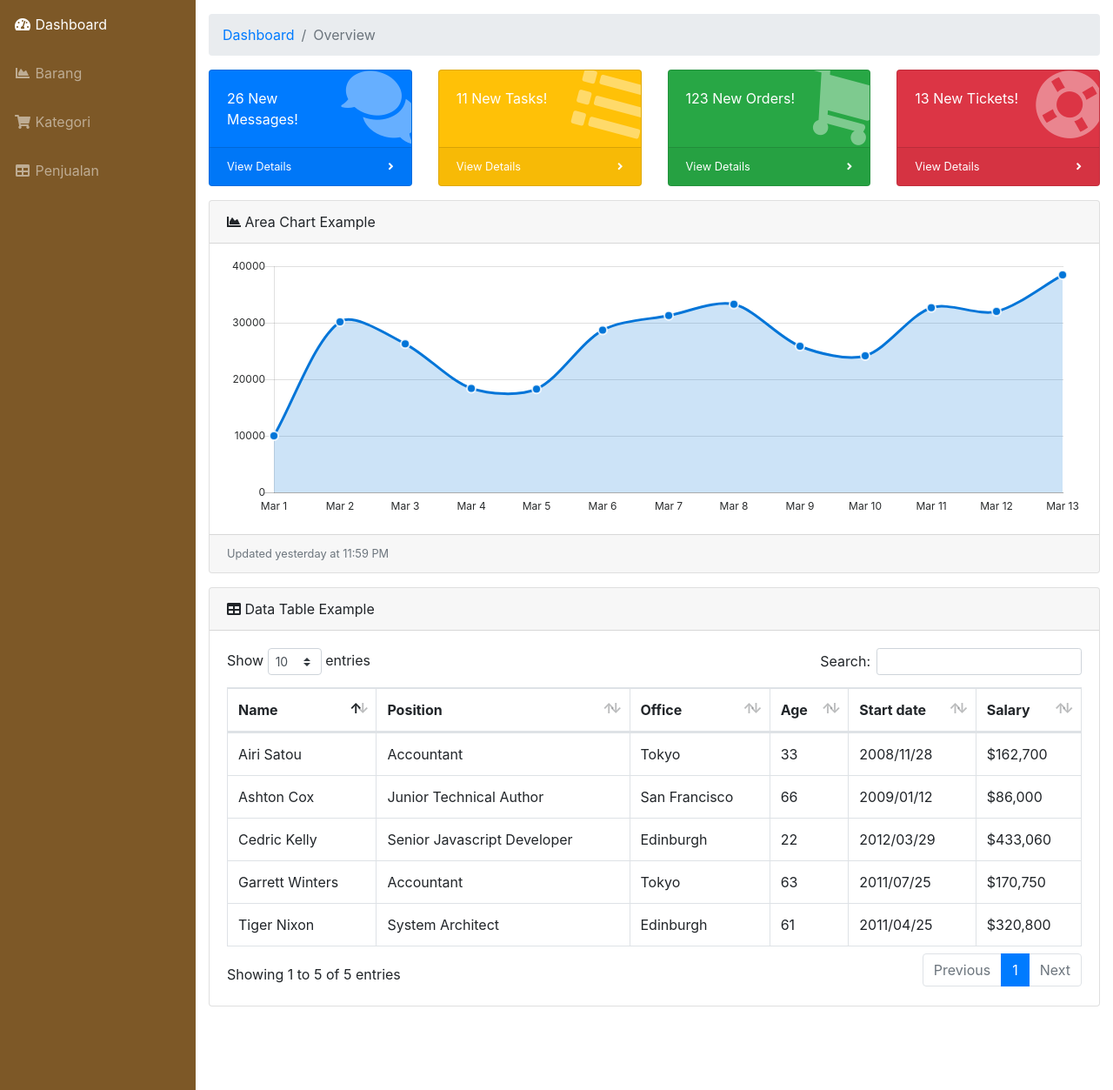
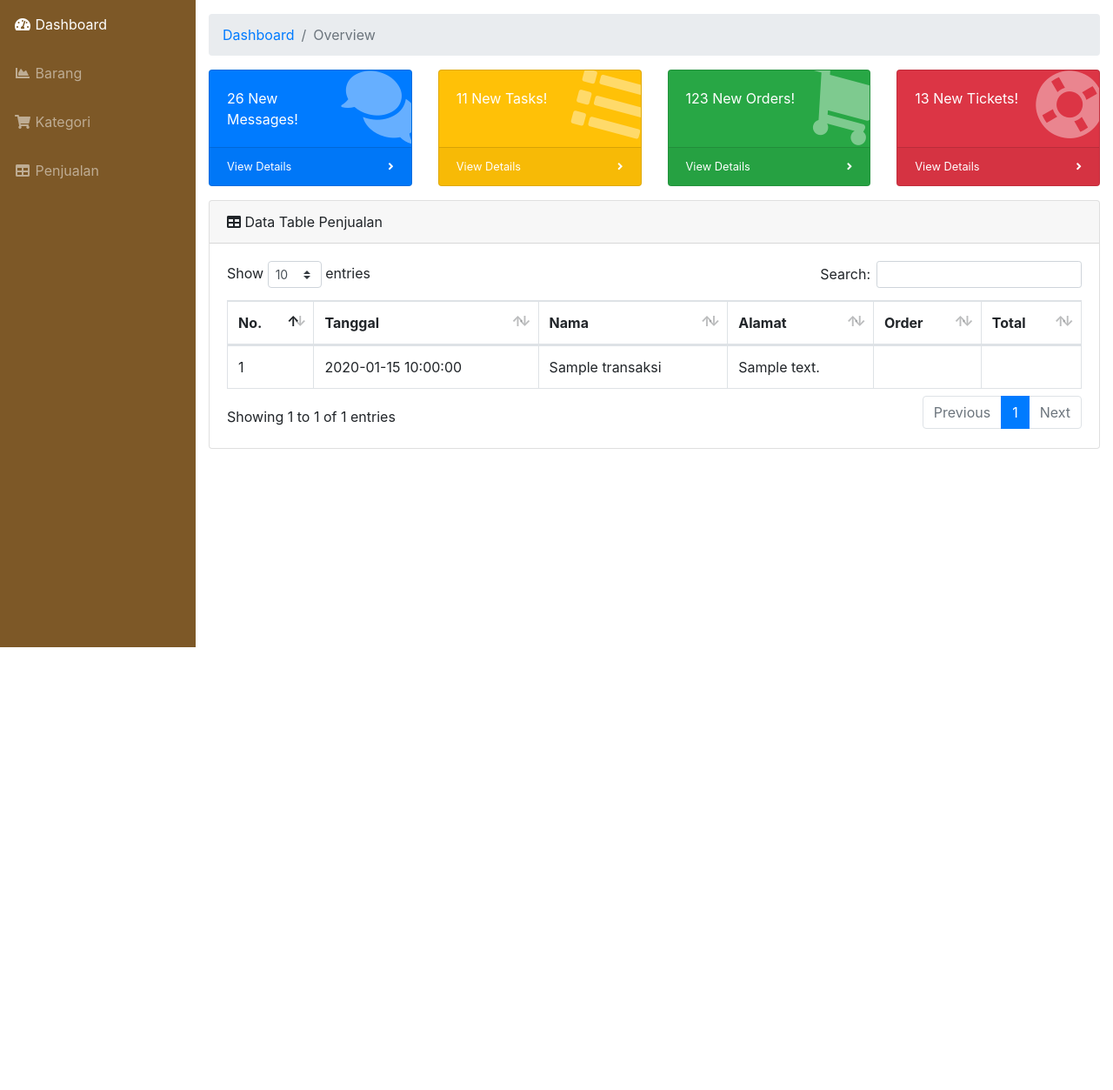
Before and after one commit to zakianoor/project-uas-sisdat, a PHP site: page /onlineshop/admin/index.php in a window 1280 px wide. Shown: the part 56-1309 px from the top of the page at 87% size. After the commit the page ends 800 px from the top, so only its background shows below. Run offline with PHP 8.4, Linux system fonts and the light colour scheme; a user stored in the database is signed in; tables that the repository leaves empty hold one stand-in row (values such as "Sample post"); data that the repository does not hold is empty.

Commit message:
Update index.php

```diff
--- a/admin/index.php
+++ b/admin/index.php
@@ -87,72 +87,47 @@
 
 <div class="card mb-3">
     <div class="card-header">
-        <i class="fas fa-chart-area"></i> Area Chart Example</div>
-    <div class="card-body">
-        <canvas id="myAreaChart" width="100%" height="30"></canvas>
-    </div>
-    <div class="card-footer small text-muted">Updated yesterday at 11:59 PM</div>
-</div>
-
-<div class="card mb-3">
-    <div class="card-header">
-        <i class="fas fa-table"></i> Data Table Example</div>
+        <i class="fas fa-table"></i> Data Table Penjualan</div>
     <div class="card-body">
         <div class="table-responsive">
             <table class="table table-bordered" id="dataTable" width="100%" cellspacing="0">
                 <thead>
                     <tr>
-                        <th>Name</th>
-                        <th>Position</th>
-                        <th>Office</th>
-                        <th>Age</th>
-                        <th>Start date</th>
-                        <th>Salary</th>
+                        <th>No.</th>
+                        <th>Tanggal</th>
+                        <th>Nama</th>
+                        <th>Alamat</th>
+                        <th>Order</th>
+                        <th>Total</th>
                     </tr>
                 </thead>
 
                 <tbody>
-                    <tr>
-                        <td>Tiger Nixon</td>
-                        <td>System Architect</td>
-                        <td>Edinburgh</td>
-                        <td>61</td>
-                        <td>2011/04/25</td>
-                        <td>$320,800</td>
-                    </tr>
-                    <tr>
-                        <td>Garrett Winters</td>
-                        <td>Accountant</td>
-                        <td>Tokyo</td>
-                        <td>63</td>
-                        <td>2011/07/25</td>
-                        <td>$170,750</td>
-                    </tr>
-                    <tr>
-                        <td>Ashton Cox</td>
-                        <td>Junior Technical Author</td>
-                        <td>San Francisco</td>
-                        <td>66</td>
-                        <td>2009/01/12</td>
-                        <td>$86,000</td>
-                    </tr>
-                    <tr>
-                        <td>Cedric Kelly</td>
-                        <td>Senior Javascript Developer</td>
-                        <td>Edinburgh</td>
-                        <td>22</td>
-                        <td>2012/03/29</td>
-                        <td>$433,060</td>
-                    </tr>
-                    <tr>
-                        <td>Airi Satou</td>
-                        <td>Accountant</td>
-                        <td>Tokyo</td>
-                        <td>33</td>
-                        <td>2008/11/28</td>
-                        <td>$162,700</td>
-                    </tr>
-
+                    <?php
+                        $query = mysqli_query($connect, "SELECT * FROM transaksi ");
+                        $data = mysqli_fetch_assoc($query);
+                        if(mysqli_num_rows($query) > 0)
+                        {
+                            $no = 1;
+                            do
+                            {
+                                ?>
+                                    <tr>
+                                        <td><?=$no++;?></td>
+                                        <td><?=$data['tgl_transaksi'];?></td>
+                                        <td><?=$data['nama_buyer'];?></td>
+                                        <td><?=$data['alamat_buyer'];?></td>
+                                        <td><?=$data['#'];?></td>
+                                        <td><?=$data['#'];?></td>
+                                    </tr>
+                                <?php
+                            }while($data = mysqli_fetch_assoc($query));
+                        }
+                        else
+                        {
+                            echo "<tr><td colspan='7'><center>Belum ada data!</center></td></tr>";
+                        }
+                    ?>
                 </tbody>
             </table>
         </div>
```
